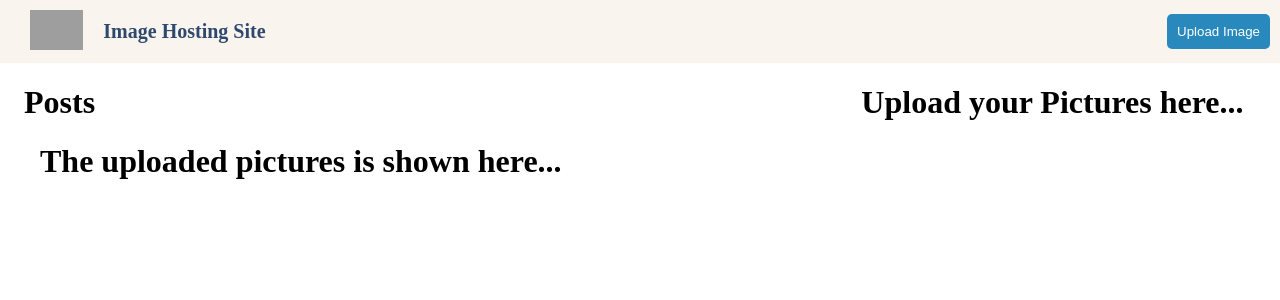
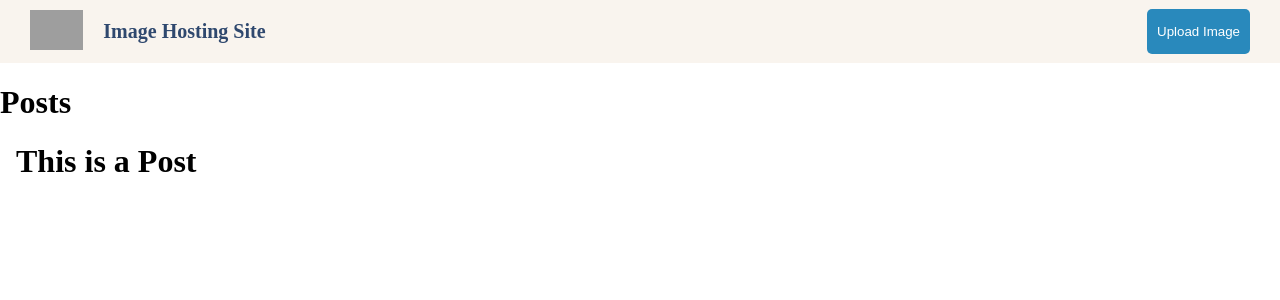
Before and after one commit to harshitpanwar/Image-Hosting-Site, a React (Create React App) app in the folder Mern/Mern_Memories_App/client/: page / in a window 1280 px wide. Shown: the top 300 px of the page. Built offline with nearby package versions, Linux system fonts and the light colour scheme; grey boxes are pictures that could not be loaded.

Commit message:
Updated Header

```diff
--- a/Mern/Mern_Memories_App/client/src/App.js
+++ b/Mern/Mern_Memories_App/client/src/App.js
@@ -19,18 +19,18 @@ const App = () => {
           <img className={classes.image} src={icon} alt="image hosting icon" height="60px" width="60px"/>
               <Typography className={classes.heading} variant="h3" align="center">Image Hosting Site</Typography>
           </AppBar> */}
-        <Grow in>
+        {/* <Grow in>
             <Container>
                 <Grid container justify="space-between" alignItems="stretch" spacing={3}>
-                    <Grid item xs={12} sm={7}>
+                    <Grid item xs={12} sm={7}> */}
                         <Posts />
-                    </Grid>
+                    {/* </Grid>
                     <Grid item xs={12} sm={4}>
                         <Form />
                     </Grid>
                 </Grid>
             </Container>
-        </Grow>
+        </Grow> */}
       </div>
     );
 }
--- a/Mern/Mern_Memories_App/client/src/components/Header/Header.css
+++ b/Mern/Mern_Memories_App/client/src/components/Header/Header.css
@@ -28,7 +28,7 @@
 }
 
 .upload_button{
-    margin-right: 10px;
+    margin-right: 30px;
 }
 
 
@@ -38,6 +38,8 @@
 
     color:#fff;
     padding: 10px;
+    padding-top: 15px;
+    padding-bottom: 15px;
     border-radius: 5px;
 
 
--- a/Mern/Mern_Memories_App/client/src/components/Posts/Post/Post.js
+++ b/Mern/Mern_Memories_App/client/src/components/Posts/Post/Post.js
@@ -5,7 +5,7 @@ const Post = () => {
     const classes = useStyles();
     return (
         <h1 className={classes.title}>
-            The uploaded pictures is shown here...
+            This is a Post
         </h1>
     )
 }
```
